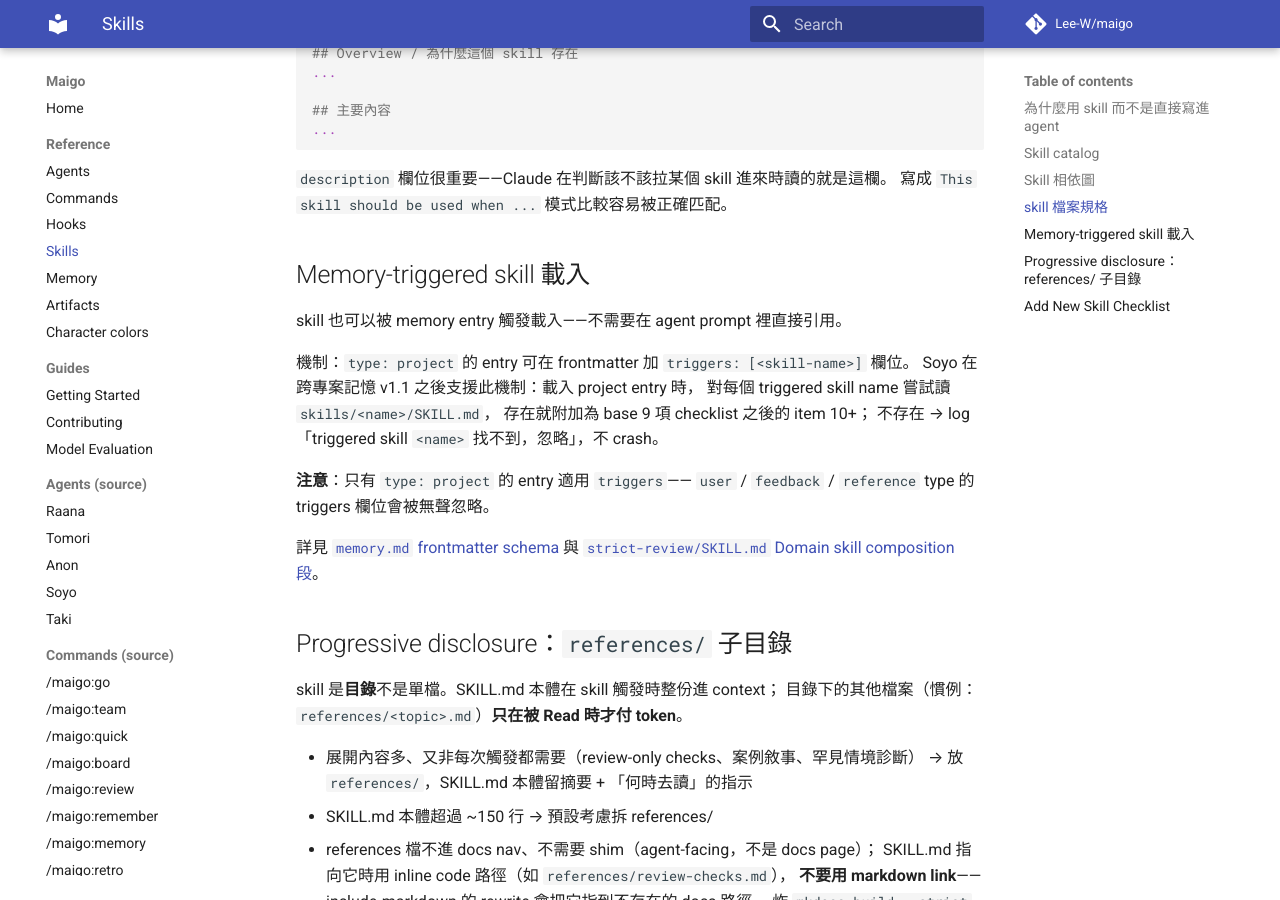
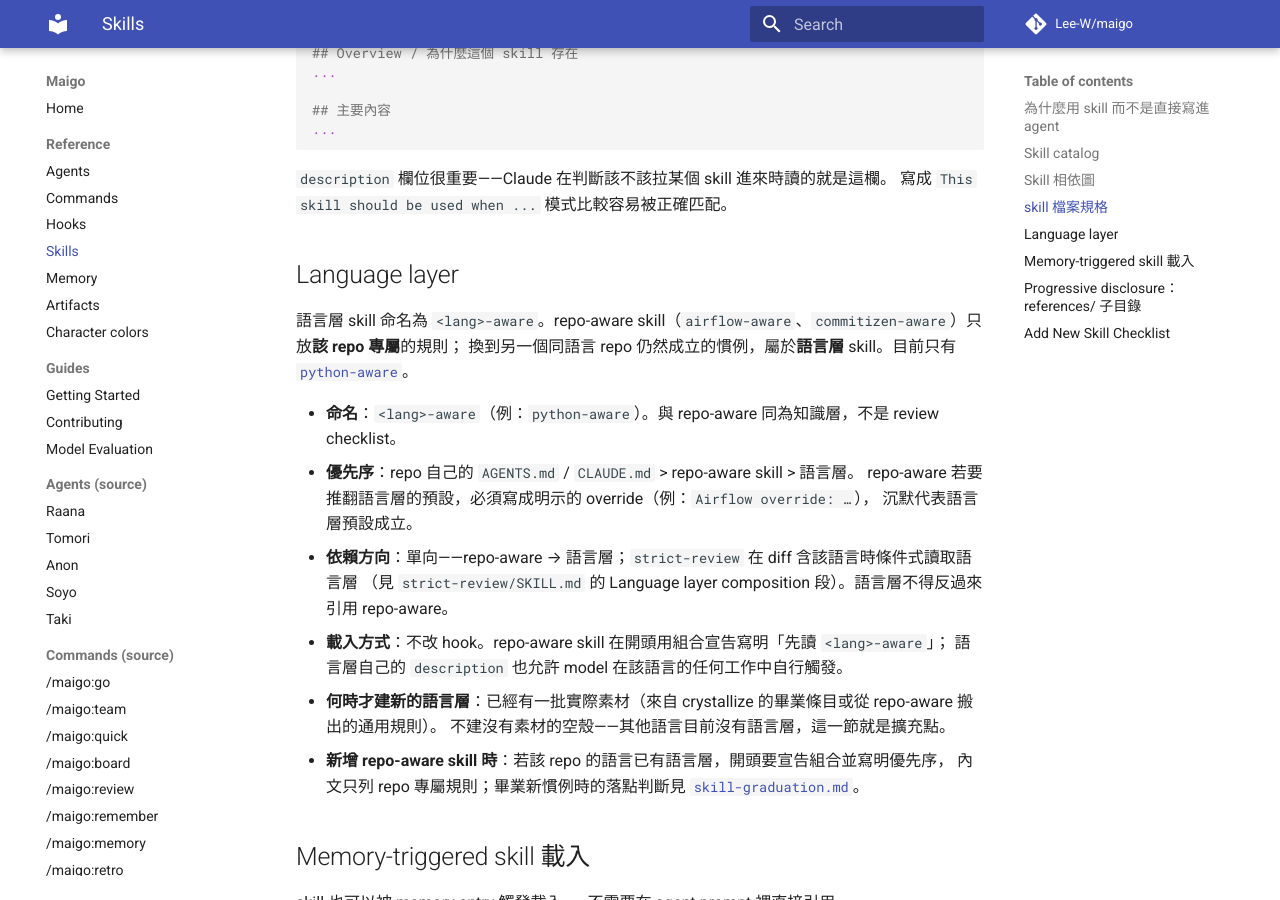
Before and after one commit to Lee-W/maigo, an MkDocs documentation site: the page built from docs/reference/skills.md, in a window 1280 px wide and 900 px high, scrolled down 5740 px. Built offline with MkDocs 1.6.1 and Material for MkDocs 9.7.7, drawn with Linux system fonts in a browser that asks for light colours; comment, search, counter and statistics services are not loaded.

Commit message:
docs(skills): document the language layer and route repo/language conventions in retro to crystallize
- docs/reference/skills.md gains a "Language layer" section: python-aware
  is the single home for Python-generic rules, repo-aware skills compose
  it, and `<lang>-aware` is the extension point for other languages (no
  empty shells until there is material).
- maigo-self-check skill-graduation.md destination table adds a
  "language-generic convention → <lang>-aware" row and tightens the
  project-specific row.
- docs/reference/hooks.md notes the layering when adding a repo entry.
- /maigo:retro recognises a third kind of finding — repo or language
  convention — and stores it as a graduation candidate pointing at
  /maigo:crystallize; retro still never edits skills/ directly and
  /maigo:remember is unchanged.

```diff
--- a/docs/reference/skills.md
+++ b/docs/reference/skills.md
@@ -247,6 +247,26 @@
 `description` 欄位很重要——Claude 在判斷該不該拉某個 skill 進來時讀的就是這欄。
 寫成 `This skill should be used when ...` 模式比較容易被正確匹配。
 
+## Language layer
+
+語言層 skill 命名為 `<lang>-aware`。repo-aware skill（`airflow-aware`、`commitizen-aware`）只放**該 repo 專屬**的規則；
+換到另一個同語言 repo 仍然成立的慣例，屬於**語言層** skill。目前只有
+[`python-aware`](../skills/python-aware.md)。
+
+- **命名**：`<lang>-aware`（例：`python-aware`）。與 repo-aware 同為知識層，不是 review checklist。
+- **優先序**：repo 自己的 `AGENTS.md` / `CLAUDE.md` > repo-aware skill > 語言層。
+  repo-aware 若要推翻語言層的預設，必須寫成明示的 override（例：`Airflow override: …`），
+  沉默代表語言層預設成立。
+- **依賴方向**：單向——repo-aware → 語言層；`strict-review` 在 diff 含該語言時條件式讀取語言層
+  （見 `strict-review/SKILL.md` 的 Language layer composition 段）。語言層不得反過來引用 repo-aware。
+- **載入方式**：不改 hook。repo-aware skill 在開頭用組合宣告寫明「先讀 `<lang>-aware`」；
+  語言層自己的 `description` 也允許 model 在該語言的任何工作中自行觸發。
+- **何時才建新的語言層**：已經有一批實際素材（來自 crystallize 的畢業條目或從 repo-aware 搬出的通用規則）。
+  不建沒有素材的空殼——其他語言目前沒有語言層，這一節就是擴充點。
+- **新增 repo-aware skill 時**：若該 repo 的語言已有語言層，開頭要宣告組合並寫明優先序，
+  內文只列 repo 專屬規則；畢業新慣例時的落點判斷見
+  [`skill-graduation.md`](https://github.com/Lee-W/maigo/blob/main/skills/maigo-self-check/references/skill-graduation.md)。
+
 ## Memory-triggered skill 載入
 
 skill 也可以被 memory entry 觸發載入——不需要在 agent prompt 裡直接引用。
```
Also changed, not shown: commands/retro.md (+8 -1 lines), docs/reference/hooks.md (+3 -0 lines), skills/maigo-self-check/references/skill-graduation.md (+2 -1 lines).
